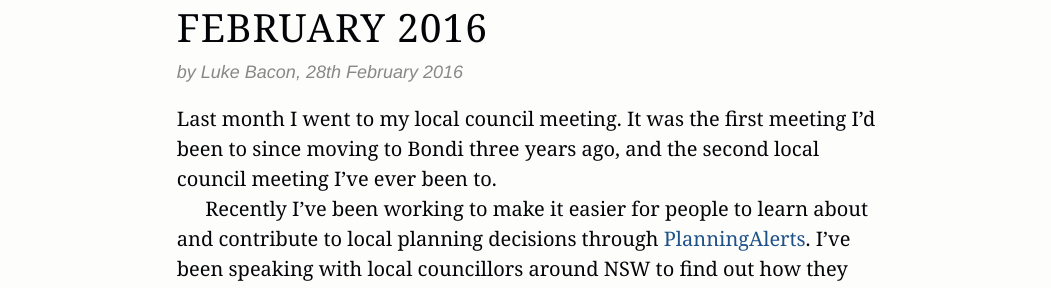
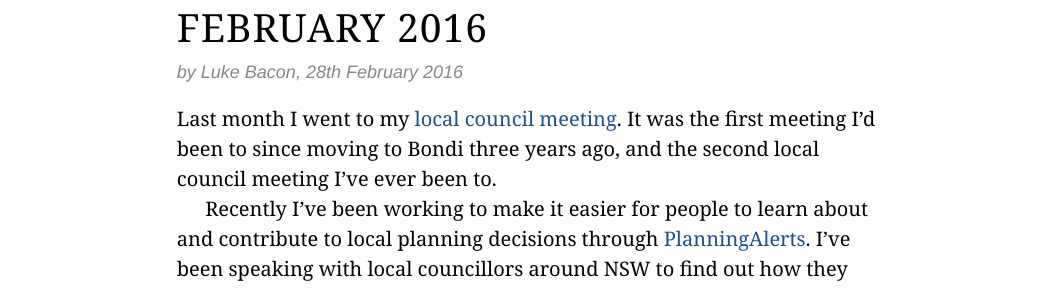
Before and after one commit to equivalentideas/home, a Jekyll site: the page built from _posts/2016-02-29-waverley-council-meeting.markdown, in a window 1280 px wide and 900 px high. Shown: the part 210-498 px from the top of the window, without its empty margins (113-1164 px from the left). Built offline with Jekyll 4.4.1, drawn with Linux system fonts in a browser that asks for light colours; nearby versions of some CDN libraries; part of the change alters nothing that is shown.

```diff
--- a/_posts/2016-02-29-waverley-council-meeting.markdown
+++ b/_posts/2016-02-29-waverley-council-meeting.markdown
@@ -6,7 +6,7 @@ categories: journal
 description: "Placeholder description"
 ---
 
-Last month I went to my local council meeting.
+Last month I went to my [local council meeting](http://waverley.infocouncil.biz/Open/2016/02/CM_20160216_MIN_366.PDF "Waverley Council Meeting Minutes, 16 February 2016").
 It was the first meeting I'd been to since moving to Bondi three years ago,
 and the second local council meeting I've ever been to.
 
```
